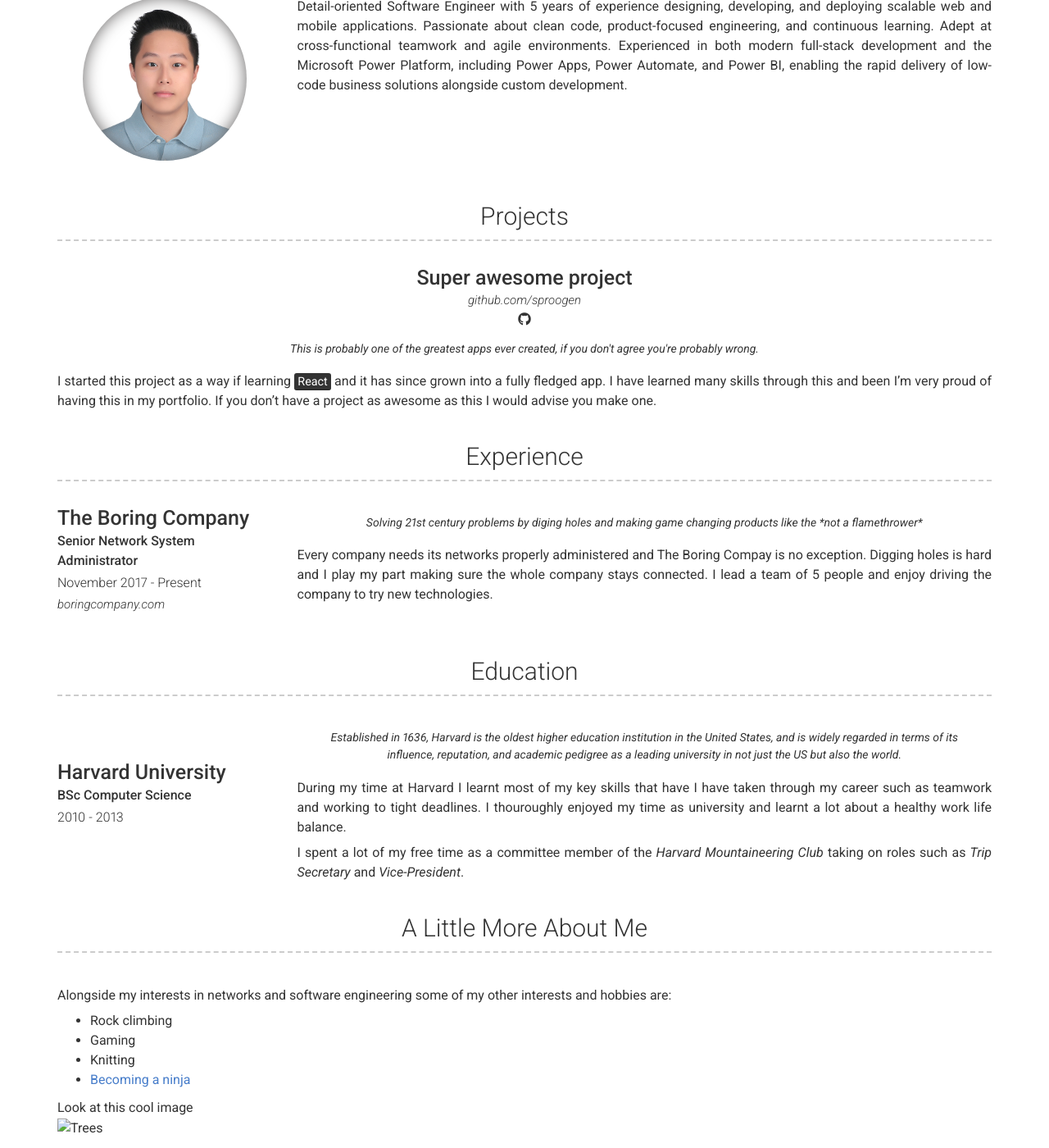
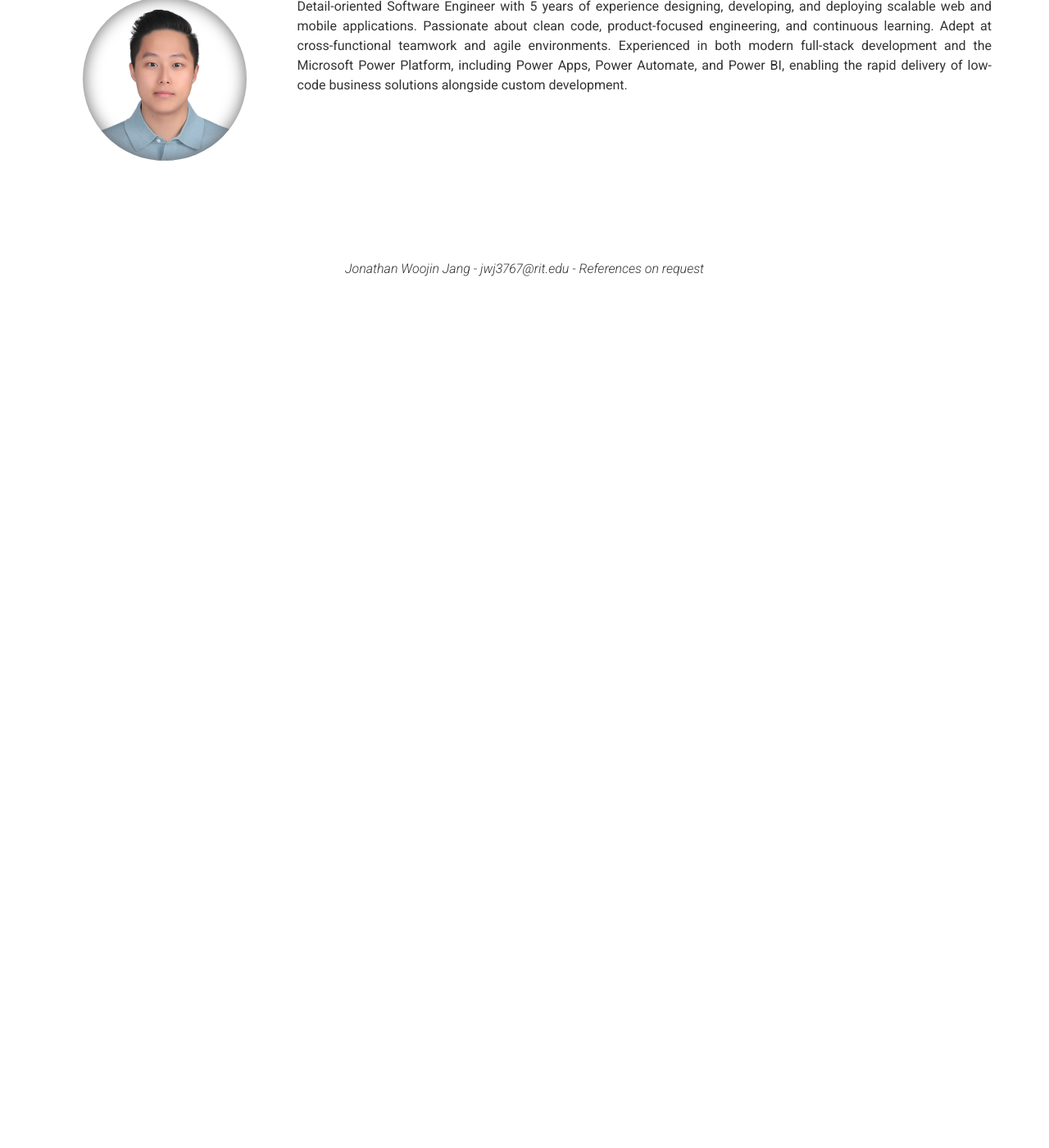
Before and after one commit to jon-a-thang/Resume-JonathanJang, a Jekyll site: the page built from index.md, in a window 1280 px wide and 1400 px high, scrolled down 333 px. Shown: the whole window at 82% size. Built offline with Jekyll 4.4.1, drawn with Linux system fonts in a browser that asks for light colours; nearby versions of some CDN libraries; after the commit the page ends 900 px from its top, so only the background shows below that.

Commit message:
new update

```diff
--- a/_config.yml
+++ b/_config.yml
@@ -34,10 +34,10 @@ orcid_username:
 googlescholar_username:
 
 # Additional icon links
-additional_links:
-- title: Link name
-  icon: Font Awesome brand icon name (eg. fab fa-twitter) (https://fontawesome.com/icons?d=gallery&s=brands&m=free)
-  url: Link url (eg. https://google.com)
+# additional_links:
+# - title: Link name
+#   icon: Font Awesome brand icon name (eg. fab fa-twitter) (https://fontawesome.com/icons?d=gallery&s=brands&m=free)
+#   url: Link url (eg. https://google.com)
 # - title: another link
 #   icon: font awesome brand icon name (eg. fab fa-twitter) (https://fontawesome.com/icons?d=gallery&s=brands&m=free)
 #   url: Link url (eg. https://google.com)
@@ -55,65 +55,20 @@ about_content: | # this will include new lines to allow paragraphs
   Detail-oriented Software Engineer with 5 years of experience designing, developing, and deploying scalable web and mobile applications. Passionate about clean code, product-focused engineering, and continuous learning. Adept at cross-functional teamwork and agile environments.
   Experienced in both modern full-stack development and the Microsoft Power Platform, including Power Apps, Power Automate, and Power BI, enabling the rapid delivery of low-code business solutions alongside custom development.
 
-content:
-  - title: Projects # Title for the section
-    layout: list # Type of content section (list/text)
-    content:
-      - layout: top-middle
-        title: Super awesome project
-        link: github.com/sproogen
-        # link_text: Project Website
-        additional_links:
-          - title:  sproogen/modern-resume-theme
-            icon: fab fa-github
-            url: github.com/sproogen/modern-resume-theme
-          # - title:  Github page for project (eg. sproogen/modern-resume-theme)
-          #   icon: fab fa-github
-          #   url: Link to project (eg. sproogen.github.io/modern-resume-theme)
-        quote: >
-          This is probably one of the greatest apps ever created, if you don't agree you're probably wrong.
-        description: | # this will include new lines to allow paragraphs
-          I started this project as a way if learning <mark>React</mark> and it has since grown into a fully fledged app. I have learned many skills through this and been I'm very proud of having this in my portfolio. If you don't have a project as awesome as this I would advise you make one.
+# Projects Section
+projects_title: Projects title #(Use this to override about projects section title)
 
-  - title: Experience # Title for the section
-    layout: list # Type of content section (list/text)
-    content:
-      - layout: left
-        title: The Boring Company
-        link: boringcompany.com
-        # link_text: boringcompany.com
-        sub_title: Senior Network System Administrator
-        caption: November 2017 - Present
-        quote: >
-          Solving 21st century problems by diging holes and making game changing products like the *not a flamethrower*
-        description: | # this will include new lines to allow paragraphs
-            Every company needs its networks properly administered and The Boring Compay is no exception. Digging holes is hard and I play my part making sure the whole company stays connected. I lead a team of 5 people and enjoy driving the company to try new technologies.
+# Experience Section
+experience_title: Experience title #(Use this to override about experience section title)
 
-  - title: Education # Title for the section
-    layout: list # Type of content section (list/text)
-    content:
-      - layout: left
-        title: Harvard University
-        caption: 2010 - 2013
-        sub_title: BSc Computer Science
-        quote: >
-          Established in 1636, Harvard is the oldest higher education institution in the United States, and is widely regarded in terms of its influence, reputation, and academic pedigree as a leading university in not just the US but also the world.
-        description: | # this will include new lines to allow paragraphs
-          During my time at Harvard I learnt most of my key skills that have I have taken through my career such as teamwork and working to tight deadlines. I thouroughly enjoyed my time as university and learnt a lot about a healthy work life balance.
+# Education Section
+educaton_title: Education title #(Use this to override about education section title)
 
-          I spent a lot of my free time as a committee member of the *Harvard Mountaineering Club* taking on roles such as *Trip Secretary* and *Vice-President*.
-
-  - title: A Little More About Me
-    layout: text
-    content: | # this will include new lines to allow paragraphs
-      Alongside my interests in networks and software engineering some of my other interests and hobbies are:
-      - Rock climbing
-      - Gaming
-      - Knitting
-      - [Becoming a ninja](https://www.youtube.com/watch?v=vtg4o__aRMg)
-
-      Look at this cool image
-      ![Trees](/modern-resume-theme/images/landscape-trees.jpg "Trees")
+# More Section
+# more_title: A Little More About Me #(Use this to override about more section title)
+more_content: > # this means to ignore newlines until the next config item.
+  This is where you can write a little more about yourself. You could title this section **Interests** and include some of your other interests. Or you could title it **Skills**
+  and write a bit more about things that make you more desirable, like *leadership* or *teamwork*
 
 # Footer
 footer_show_references: true
```
Also changed, not shown: 1 other file.
